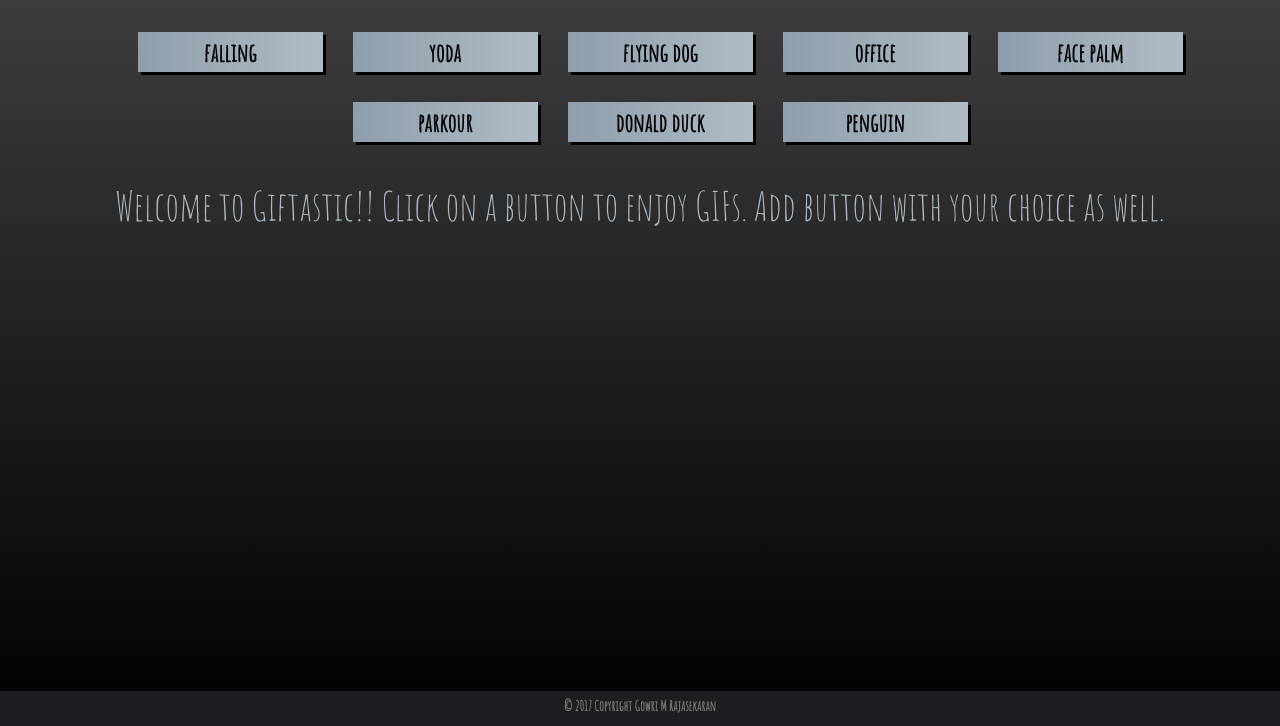
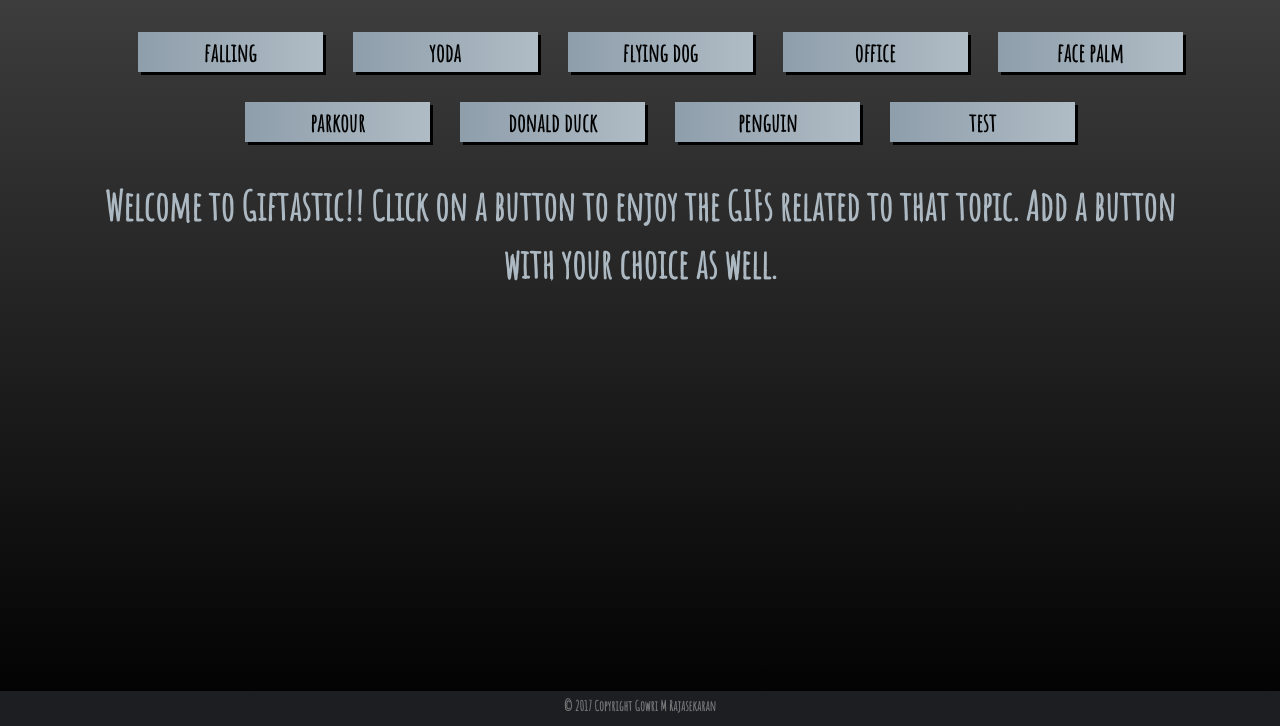
Before and after one commit to gowrimanoharir/GifTastic, a plain HTML site: page index.html in a window 1280 px wide. Shown: the part 74-800 px from the top of the page. Drawn offline with nearby package versions, Linux system fonts and the light colour scheme.

Commit message:
fine tuning

```diff
--- a/assets/css/style.css
+++ b/assets/css/style.css
@@ -15,6 +15,7 @@ background: linear-gradient(to bottom, #434343, #000000); /* W3C, IE 10+/ Edge,
 /*Set page load text size*/
 .cs-wlctxt{
   font-size: 40px;
+  font-weight: bold;
 }
 
 /*Set page containet bottom margin*/
@@ -90,7 +91,7 @@ background: linear-gradient(to left, #b0bcc5, #8e9eab); /* W3C, IE 10+/ Edge, Fi
   width: 100%;
   margin: 15px;
   display: inline-block;
-  border: 2px solid black;
+  border: 2px solid #b0bcc5;
 }
 
 /*Change width and background for footer section*/
--- a/assets/javascript/main.js
+++ b/assets/javascript/main.js
@@ -3,7 +3,7 @@
 var giftastic = {
 	limit : 12, //no of GIFs to request
 	//holds the search terms for initial button display
-	searchfor : ['falling', 'yoda', 'flying dog', 'office', 'face palm','parkour', 'donald duck', 'penguin'],
+	searchfor : ['falling', 'yoda', 'flying dog', 'office', 'face palm','parkour', 'donald duck', 'penguin', 'test'],
 	rating : 'pg13', //holds rating under which to request GIFs
 	result: null, //to hold the API result
 
@@ -13,10 +13,17 @@ var giftastic = {
 	{
 		var add=$('#userip').val();
 		if(add!==''){
+			//pushes the word to the array
 			this.searchfor.push(add);
+
+			//calls the button render function
 			this.displayButtons();
+
+			//calls  the function to get the GIFs from API for currently addded word
 			this.getGifs(add);
 		}
+
+		//empties the userinput in text box
 		$('#userip').val('');
 	},
 
--- a/index.html
+++ b/index.html
@@ -37,7 +37,7 @@
 		<div>
 			<!--section to display welcome text on page load and the GIF images once a button is clicked-->
 			<div id='gifimg' class='col-md-12 col-xs-12'>
-				<p class='text-center cs-wlctxt'>Welcome to Giftastic!! Click on a button to enjoy GIFs. Add button with your choice as well.</p>
+				<p class='text-center cs-wlctxt'>Welcome to Giftastic!! Click on a button to enjoy the GIFs related to that topic. Add a button with your choice as well.</p>
 			</div>
 		</div>
 	</div>
```
